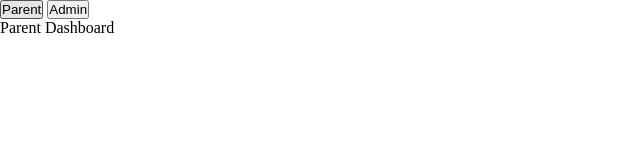
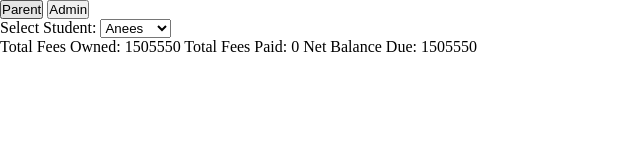
Before and after one commit to Ahtisham-1/Fee-Ease-Kashmir, a plain HTML site: page index.html in a window 1280 px wide. Shown: the whole page, without its empty margins (0-640 px from the left). Drawn offline with Linux system fonts and the light colour scheme.

Commit message:
feat: complete student dropdown selection and dynamic balances calculation

```diff
--- a/index.html
+++ b/index.html
@@ -1,5 +1,6 @@
 <!doctype html>
 <html lang="en">
+
 <head>
   <meta charset="UTF-8" />
   <meta name="viewport" content="width=device-width, initial-scale=1.0" />
@@ -12,10 +13,32 @@
     <button id="parentButton">Parent</button>
     <button id="adminButton">Admin</button>
   </header>
+
   <main>
-      <section id="parentDashboard">Parent Dashboard</section>
+    <section id="parentDashboard">
+      <div class="student-select-menu">
+        <label for="studentMenu">Select Student:</label>
+
+        <select name="studentMenu" id="studentSelect">
+        </select>
+      </div>
+
+      <div class="dashboardContainer">
+        <label for="span">Total Fees Owned:</label>
+        <span id="totalOwned">0</span>
+
+        <label for="span">Total Fees Paid:</label>
+        <span id="totalPaid">0</span>
+
+
+        <label for="span">Net Balance Due:</label>
+        <span id="netBalanceDue">0</span>
+      </div>
+    </section>
+
     <section id="adminDashboard">Admin Dashboard</section>
   </main>
   <script src="script.js"></script>
 </body>
+
 </html>
--- a/script.js
+++ b/script.js
@@ -2,6 +2,18 @@ const parentButton = document.getElementById("parentButton");
 const adminButton = document.getElementById("adminButton");
 const parentDashboard = document.getElementById("parentDashboard");
 const adminDashboard = document.getElementById("adminDashboard");
+
+//section 1 parent elements
+const studentSelect = document.getElementById("studentSelect");
+let totalOwned = document.getElementById("totalOwned");
+let totalPaid = document.getElementById("totalPaid");
+let netBalanceDue = document.getElementById("netBalanceDue");
+
+//Active parent by default
+let activeParentId = "P1";
+
+//by default we hide the admin dashboard
+adminDashboard.classList.add("hidden");
 
 //Arrays we store inside them if our local storage has any data inside it then show that if not then fall back to dummy data
 let parents = JSON.parse(localStorage.getItem("parents")) || [
@@ -15,10 +27,10 @@ let students = JSON.parse(localStorage.getItem("students")) || [
   { id: "S3", name: "Mehnan", parentId: "P2" },
 ];
 
-let fees = JSON.parse(localStorage.getItem("fees")) || [
+let studentfees = JSON.parse(localStorage.getItem("studentfees")) || [
   {
     studentID: "S1",
-    fees: 1500,
+    fees: 1505550,
     month: "June",
     feesType: "Tution",
     feesId: "F1",
@@ -45,12 +57,52 @@ let transactions = JSON.parse(localStorage.getItem("transactions")) || [];
 function saveData() {
   localStorage.setItem("parents", JSON.stringify(parents));
   localStorage.setItem("students", JSON.stringify(students));
-  localStorage.setItem("fees", JSON.stringify(fees));
+  localStorage.setItem("studentfees", JSON.stringify(studentfees));
   localStorage.setItem("transactions", JSON.stringify(transactions));
 }
 
-//by default we hide the admin dashboard
-adminDashboard.classList.add("hidden");
+// Function for loading the students in parent dashboard
+function loadStudentDropdown() {
+  const activeStudent = students.filter(
+    (elements) => elements.parentId === activeParentId,
+  );
+  activeStudent.forEach((student) => {
+    const optionElement = document.createElement("option");
+    optionElement.value = student.id;
+    optionElement.textContent = student.name;
+    studentSelect.appendChild(optionElement);
+  });
+}
+loadStudentDropdown();
+
+//Filter function for showing what each student has paid owns and their net balance
+
+function updateBalances() {
+  let balanceOwned = 0;
+  let balancePaid = 0;
+
+  const selectedStudentId = studentSelect.value;
+  studentfees.forEach((feeItem) => {
+    if (feeItem.studentID === selectedStudentId) {
+      balanceOwned = balanceOwned + feeItem.fees;
+    }
+  });
+
+  transactions.forEach((transactionItem) => {
+    if (transactionItem.studentID === selectedStudentId) {
+      balancePaid = balancePaid + transactionItem.paid;
+    }
+  });
+
+  let balanceDue = balanceOwned - balancePaid;
+
+  totalOwned.textContent = balanceOwned;
+  totalPaid.textContent = balancePaid;
+  netBalanceDue.textContent = balanceDue;
+}
+
+updateBalances();
+studentSelect.addEventListener("change", updateBalances);
 
 //These buttons show whatever button we click its dashboard and hide the other one
 parentButton.addEventListener("click", function () {
```
Lines whose indentation alone changed are shown as unchanged.
